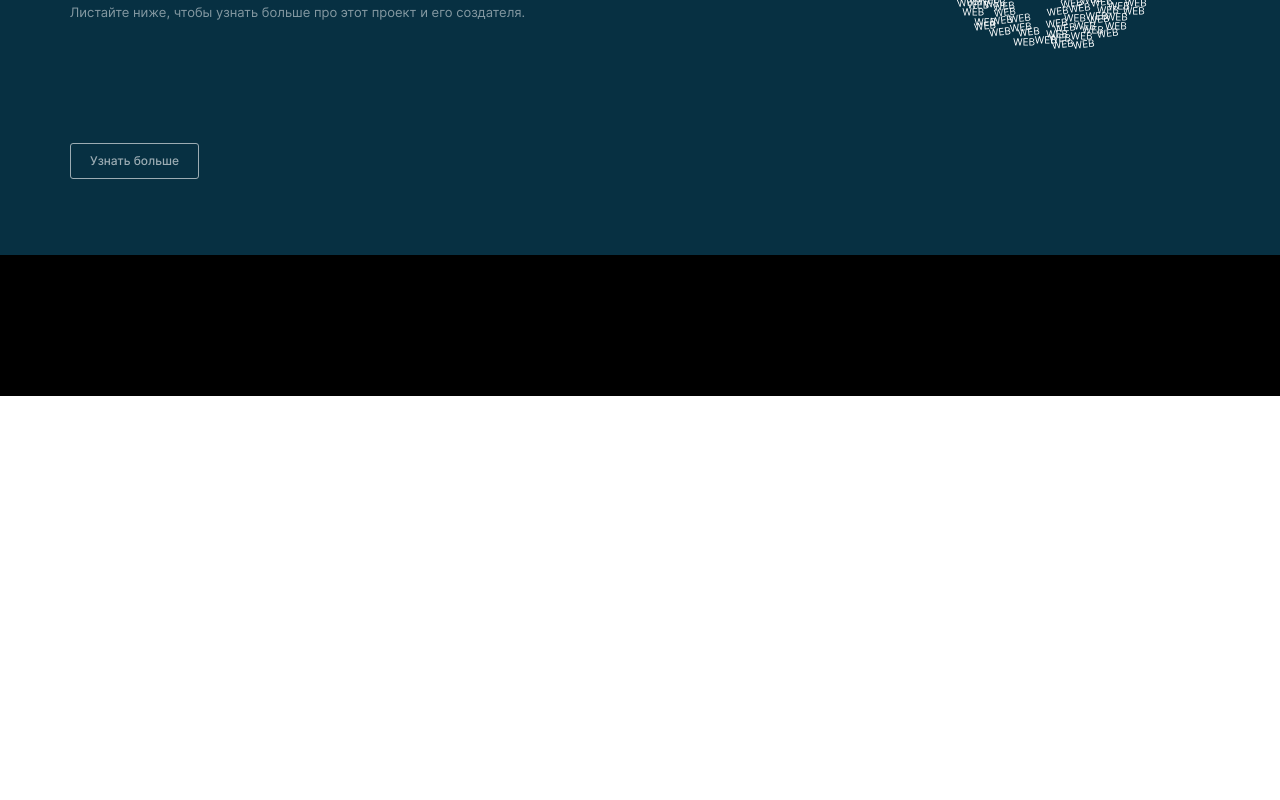
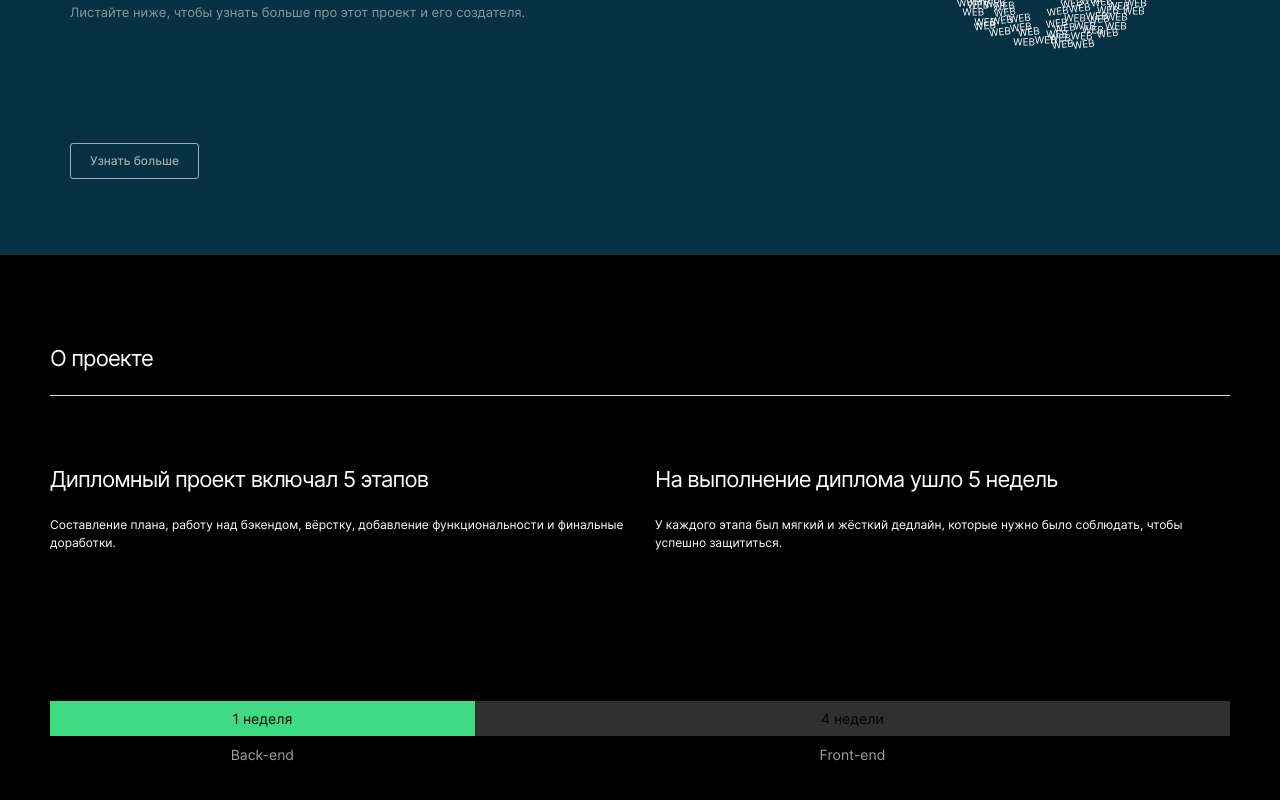
Before and after one commit to gutmalina/movies-explorer-frontend, a React (Create React App) app: page / in a window 1280 px wide. Shown: the part 404-1204 px from the top of the page. Before the commit the page ends 800 px from the top, so only its background shows below. Built offline with nearby package versions, Linux system fonts and the light colour scheme.

Commit message:
make about-project

```diff
--- a/src/components/AboutProject/AboutProject.css
+++ b/src/components/AboutProject/AboutProject.css
@@ -0,0 +1,93 @@
+.about-project{
+  margin: 70px 18px;
+}
+.about-project__title{
+  font-weight: 400;
+  font-size: 18px;
+  line-height: 122%;
+  letter-spacing: -0.04em;
+  margin-bottom: 28px;
+  text-align: start;
+}
+.about-project__border{
+  border-bottom: 1px solid #DADADA;
+  margin-bottom: 60px;
+}
+.about-project__container{
+  padding: 0;
+  margin: 0;
+}
+.about-project__list{
+  list-style: none;
+  margin-bottom: 56px;
+}
+.about-project__list_indent{
+  margin-bottom: 16px;
+}
+.about-project__subtitle{
+  font-weight: 400;
+  font-size: 11px;
+  line-height: 145%;
+}
+.about-project__grid{
+  display: grid;
+  grid-template-columns: 0.9fr 1.6fr;
+  grid-template-rows: 35px;
+  gap: 10px 0;
+}
+.about-project__grid_subtitle{
+  font-weight: 400;
+  font-size: 11px;
+  line-height: 118%;
+  text-align: center;
+  color: #000000;
+}
+.about-project__grid_teme-light{
+  color: #A0A0A0;
+}
+.about-project__group{
+  display: flex;
+  flex-direction: row;
+  margin-bottom: 10px;
+}
+.about-project__group_text{
+  display: flex;
+  flex-direction: row;
+}
+.about-project__item{
+  display: flex;
+  justify-content: center;
+  align-items: center;
+}
+.about-project__item_back{
+  background: #3DDC84;
+}
+.about-project__item_front{
+  background: #303030;
+}
+@media screen and (min-width: 768px){
+  .about-project{
+    margin: 90px 50px;
+  }
+  .about-project__title{
+    font-size: 22px;
+    margin-bottom: 23px;
+  }
+  .about-project__border{
+    margin-bottom: 70px;
+  }
+  .about-project__container{
+    display: grid;
+    grid-template-columns: repeat(2, 1fr);
+    gap: 0 30px;
+    margin-bottom: 93px;
+  }
+  .about-project__subtitle{
+    font-size: 12px;
+    line-height: 150%;
+  }
+  .about-project__grid_subtitle{
+    font-size: 14px;
+    line-height: 122%;
+  }
+}
--- a/src/components/AboutProject/AboutProject.js
+++ b/src/components/AboutProject/AboutProject.js
@@ -0,0 +1,36 @@
+function AboutProject() {
+  return (
+    <>
+      <section className="about-project">
+        <h2 className="about-project__title title">О проекте</h2>
+        <div className="about-project__border"></div>
+        <ul className="about-project__container">
+          <li className="about-project__list">
+            <h3 className="about-project__title title about-project__list_indent">Дипломный проект включал 5 этапов</h3>
+            <p className="about-project__subtitle subtitle">Составление плана, работу над бэкендом, вёрстку, добавление функциональности и финальные доработки.</p>
+          </li>
+          <li className="about-project__list">
+            <h3 className="about-project__title title about-project__list_indent">На выполнение диплома ушло 5 недель</h3>
+            <p className="about-project__subtitle subtitle">У каждого этапа был мягкий и жёсткий дедлайн, которые нужно было соблюдать, чтобы успешно защититься.</p>
+          </li>
+        </ul>
+        <div className="about-project__grid">
+          <div className="about-project__item about-project__item_back">
+            <p className="about-project__grid_subtitle subtitle">1 неделя</p>
+          </div>
+          <div className="about-project__item about-project__item_front">
+            <p className="about-project__grid_subtitle subtitle">4 недели</p>
+          </div>
+          <div className="about-project__item">
+            <p className="about-project__grid_subtitle about-project__grid_teme-light subtitle">Back-end</p>
+          </div>
+          <div className="about-project__item">
+            <p className="about-project__grid_subtitle about-project__grid_teme-light subtitle">Front-end</p>
+          </div>
+        </div>
+      </section>
+    </>
+  );
+}
+
+export default AboutProject;
--- a/src/components/Main/Main.js
+++ b/src/components/Main/Main.js
@@ -1,9 +1,13 @@
 import Promo from "../Promo/Promo";
+import NavTab from "../NavTab/NavTab";
+import AboutProject from "../AboutProject/AboutProject";
 
 function Main() {
   return (
     <>
-      <Promo />
+      <Promo/>
+      <NavTab/>
+      <AboutProject/>
     </>
   );
 }
--- a/src/components/Promo/Promo.js
+++ b/src/components/Promo/Promo.js
@@ -1,5 +1,4 @@
 import promoLogo from '../../../src/images/Promo-logo.svg';
-import NavTab from '../NavTab/NavTab';
 
 function Promo(){
   return (
@@ -15,7 +14,6 @@ function Promo(){
           <p className="promo__subtitle subtitle">Листайте ниже, чтобы узнать больше про этот проект и его создателя.</p>
         </div>
       </section>
-      <NavTab/>
     </>
   );
 }
```
